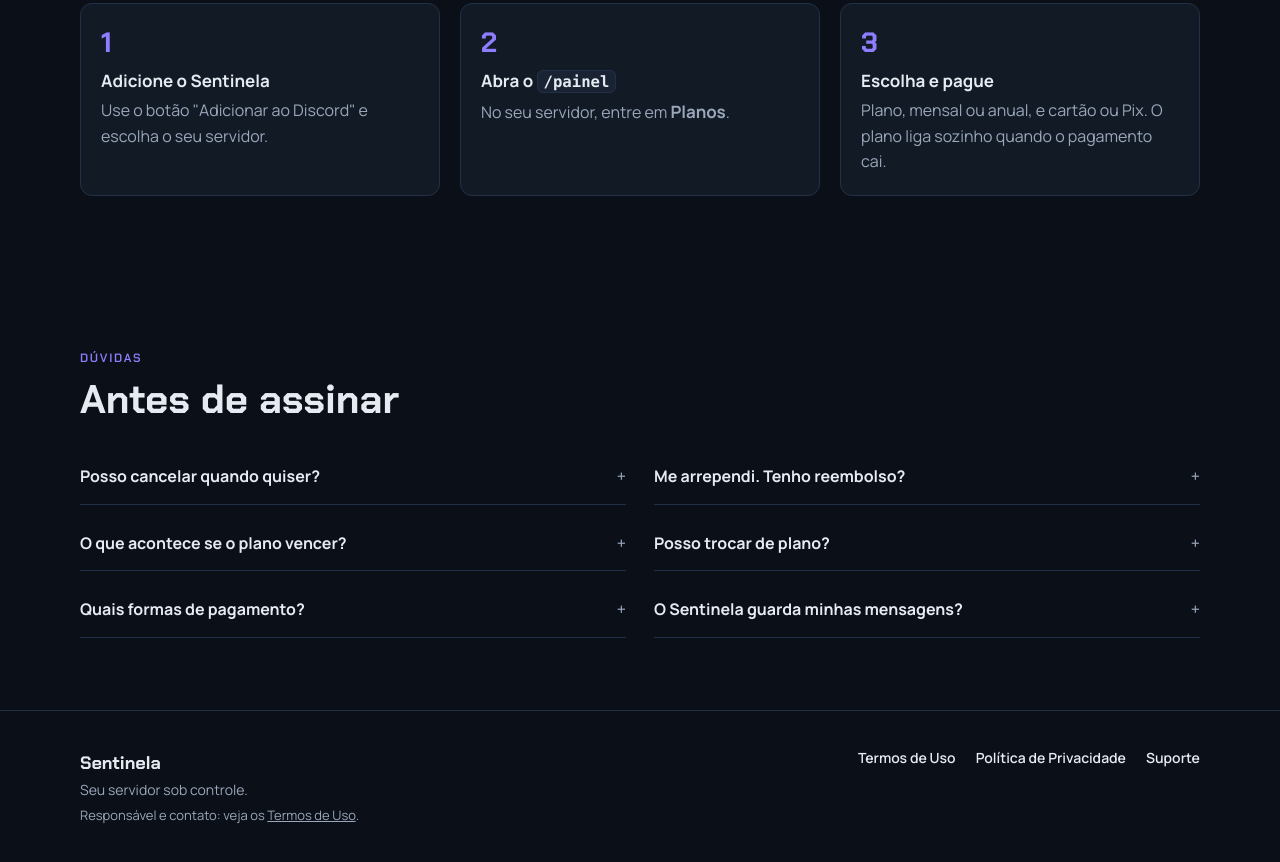
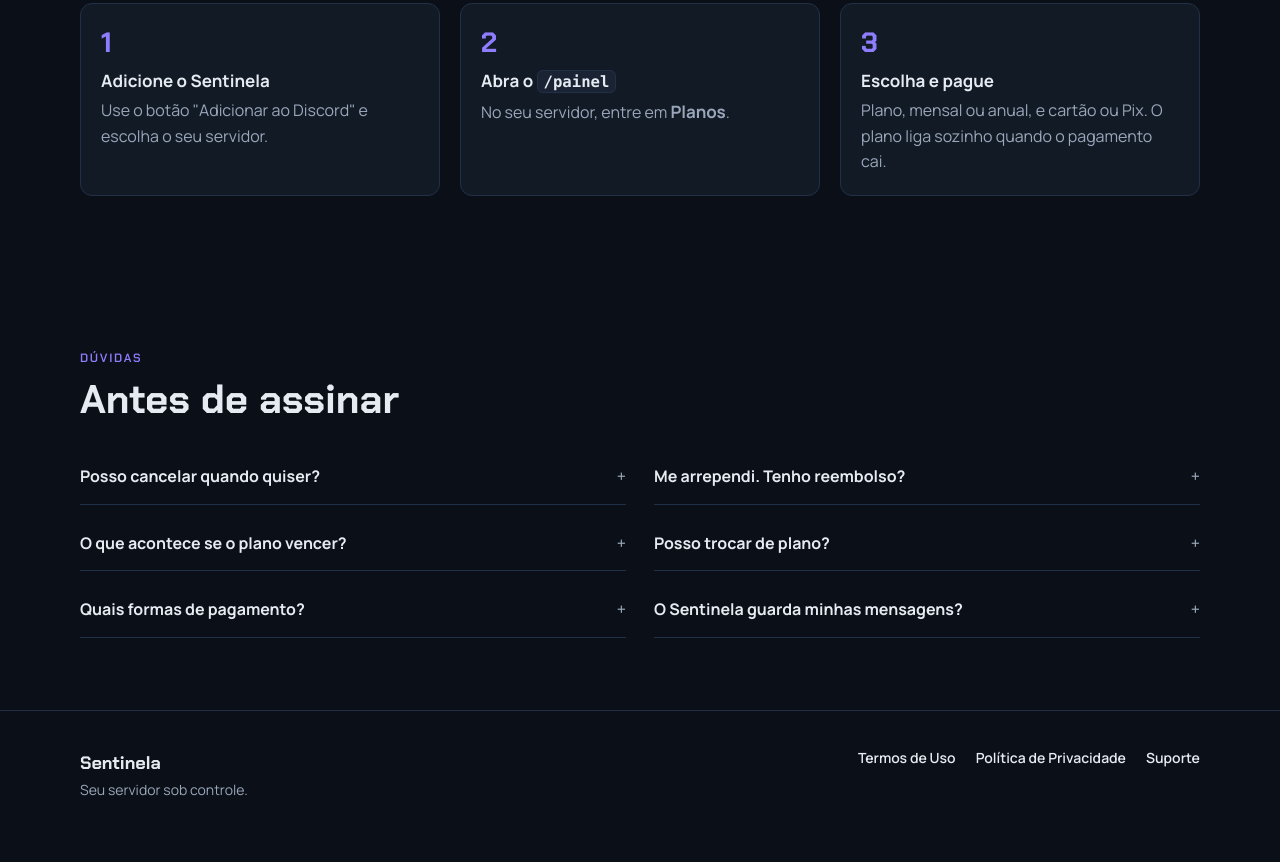
Before and after one commit to CrazyChappie/botsentinela-site, a plain HTML site: page index.html in a window 1280 px wide. Shown: the part 4075-4937 px from the top of the page. After the commit the page ends 4916 px from the top, so only its background shows below. Drawn offline with Linux system fonts and the light colour scheme.

Commit message:
Add files via upload

```diff
--- a/index.html
+++ b/index.html
@@ -375,7 +375,6 @@ code{font-family:ui-monospace, "Cascadia Mono", Menlo, monospace;background:#1a2
     <div>
       <p style="font:700 18px var(--f-titulo);color:var(--texto)">Sentinela</p>
       <p>Seu servidor sob controle.</p>
-      <p style="font-size:13px">Responsável e contato: veja os <a href="https://gist.github.com/CrazyChappie/a7096dd562ca0e5d9ef5de8a4dfaf159" style="color:var(--apagado)">Termos de Uso</a>.</p>
     </div>
     <nav class="links" aria-label="Links legais e suporte">
       <a href="https://gist.github.com/CrazyChappie/a7096dd562ca0e5d9ef5de8a4dfaf159">Termos de Uso</a>
```
Also changed, not shown: boas-vindas.webp, cargos-por-botao.webp, sorteio.webp, subiu-de-nivel.webp, verificacao.webp.
